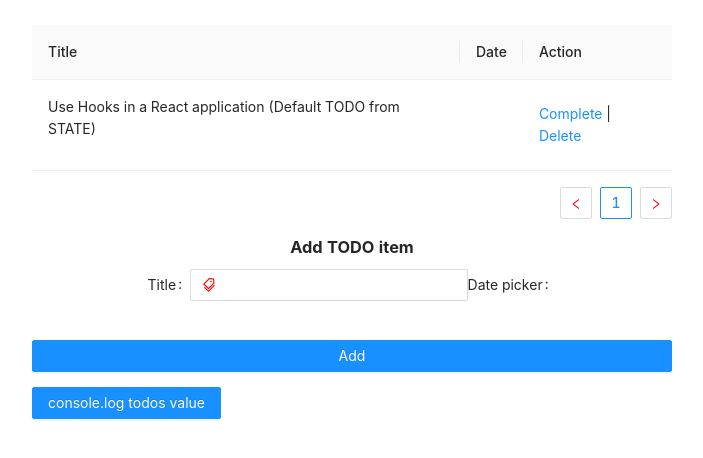
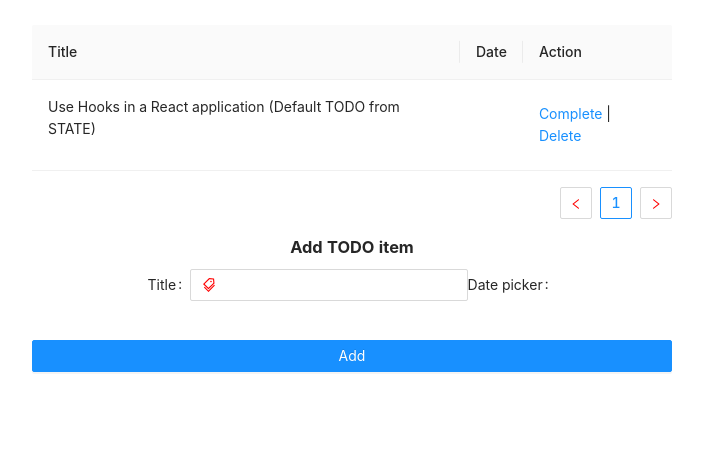
Before and after one commit to w3bdesign/todo-hooks, a React (Create React App) app: page / in a window 1280 px wide. Shown: the top 458 px of the page, without its empty margins (288-991 px from the left). Built offline with nearby package versions, Linux system fonts and the light colour scheme.

Commit message:
Remove debug button

```diff
--- a/src/components/Form/form.component.jsx
+++ b/src/components/Form/form.component.jsx
@@ -46,7 +46,8 @@ const TodoForm = () => {
 
           <Col>
             <Form.Item label="Date picker">
-              { //<Calendar onChange={() => console.log('Change!')} />
+              {
+                //<Calendar onChange={() => console.log('Change!')} />
               }
             </Form.Item>
           </Col>
@@ -58,10 +59,6 @@ const TodoForm = () => {
           </Button>
         </Row>
       </Form>
-
-      <Button type="primary" onClick={() => console.log(todos)}>
-        console.log todos value
-      </Button>
     </>
   );
 };
```
